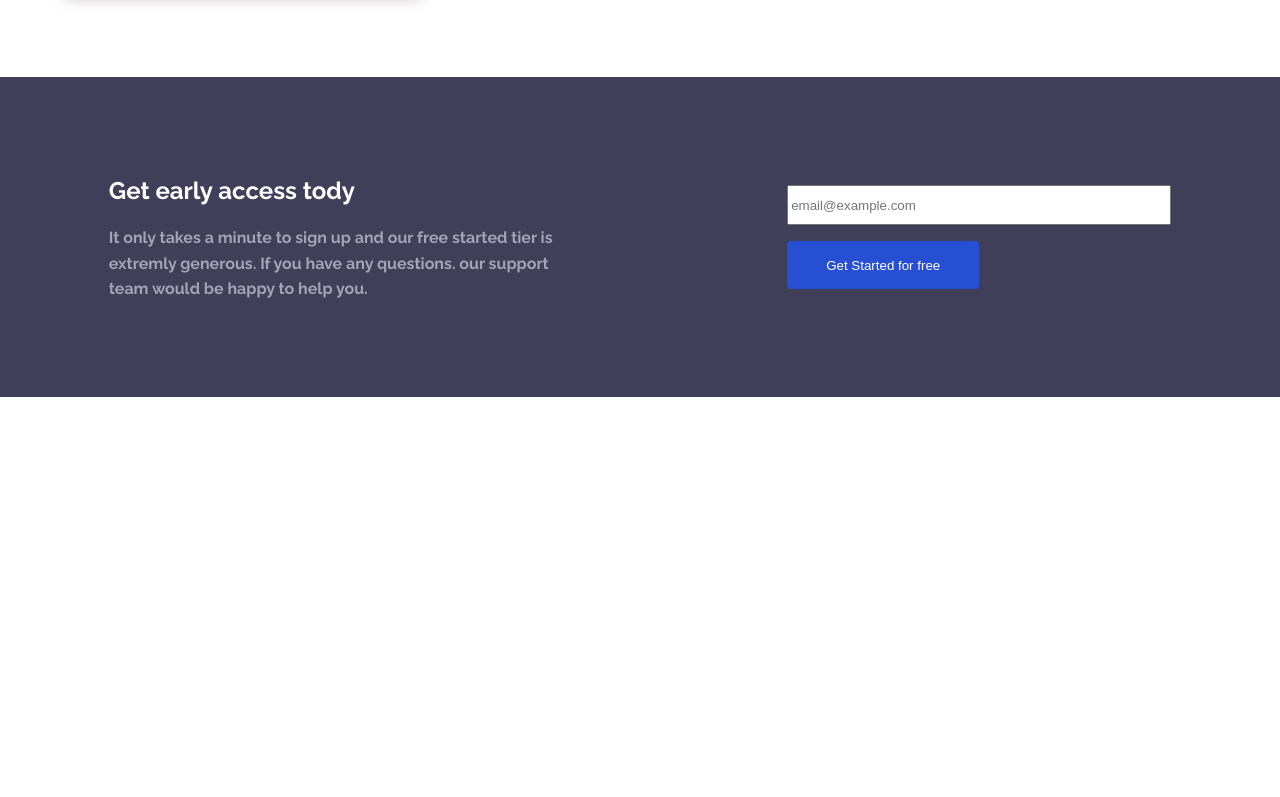
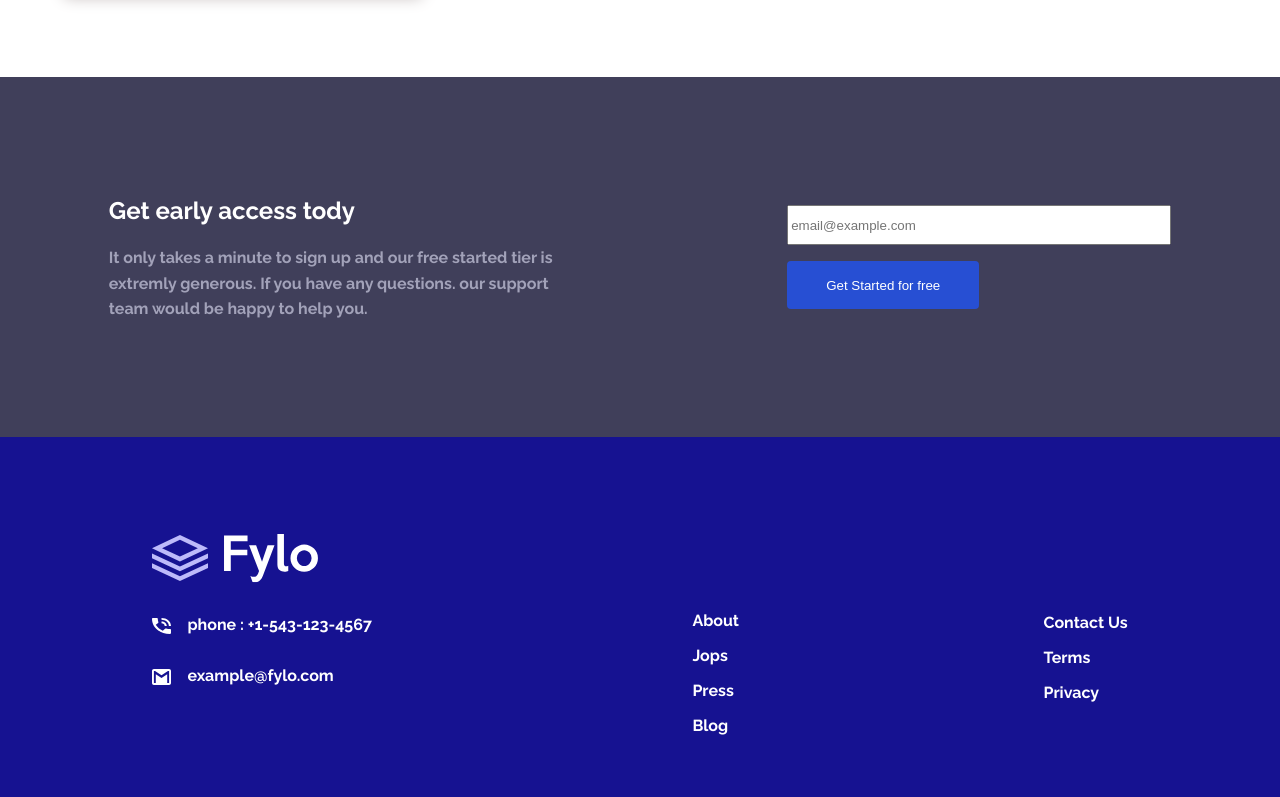
Before and after one commit to karimabdelghanyhefnawy1/fylo, a plain HTML site: page index.html in a window 1280 px wide. Shown: the part 1402-2199 px from the top of the page. Before the commit the page ends 1799 px from the top, so only its background shows below. Drawn offline with Linux system fonts and the light colour scheme.

Commit message:
the footer

```diff
--- a/index.html
+++ b/index.html
@@ -81,6 +81,7 @@
 </div>
 <!--end services-->
   </div>
+  <!--start signup-->
   <div class="signup">
     <div class="letter">
       <h2>Get early access tody</h2>
@@ -96,5 +97,32 @@
       <button type="button">Get Started for free</button>
     </div>
   </div>
+  <!--end signup-->
+  <!--start footer-->
+  <div class="footer">
+  <div class="images">
+    <img src="images/logo - Copy.svg" alt="">
+    <div class="phoneemail">
+      <img src="images/icon-phone.svg" alt="">
+      <p>phone : +1-543-123-4567</p>
+    </div>
+      <div class="phoneemail">
+      <img src="images/icon-email.svg" alt="">
+      <p>example@fylo.com</p>
+      </div>
+  </div>
+    <div class="options1">
+      <span>About</span>
+      <span>Jops</span>
+      <span>Press</span>
+      <span>Blog</span>
+    </div>
+    <div class="options2">
+      <span>Contact Us</span>
+      <span>Terms</span>
+      <span>Privacy</span>
+    </div>
+  </div>
+  <!--end footer-->
 </body>
 </html>
--- a/master.css
+++ b/master.css
@@ -133,7 +133,7 @@ hr {
 }
 .signup {
     width: 100%;
-    height: 40vh;
+    height: 45vh;
     background-color: hsl(242, 17%, 30%);
     margin-top: 5rem;
     display: flex;
@@ -165,3 +165,48 @@ hr {
     width: 30vw;
     height: 5vh;
 }
+.footer {
+    width: 100%;
+    height: 45vh;
+    background-color: hsl(242, 78%, 32%);
+    display: flex;
+    flex-direction: row;
+    justify-content: space-around;
+    align-items: center;
+}
+.images img {
+    display: flex;
+    flex-direction: column;
+    margin-bottom: 1rem;
+}
+.phoneemail {
+    display: flex;
+    flex-direction: row;
+}
+.phoneemail p {
+    margin: 1rem;
+    color: hsl(0, 0%, 100%);
+}
+.phoneemail img {
+    width: 1.5vw;
+    height: 2vh;
+    margin-top: 1.1875rem;
+}
+.options1,
+.options2 {
+    display: flex;
+    flex-direction: column;
+}
+.options1 {
+    margin-top: 8rem;
+}
+.options2 {
+    margin-top: 6rem;
+}
+.options1
+span,
+.options2
+span {
+    margin-bottom: 1rem;
+    color: hsl(0, 0%, 100%);
+}
```
Also changed, not shown: images/logo - Copy.svg (added).
